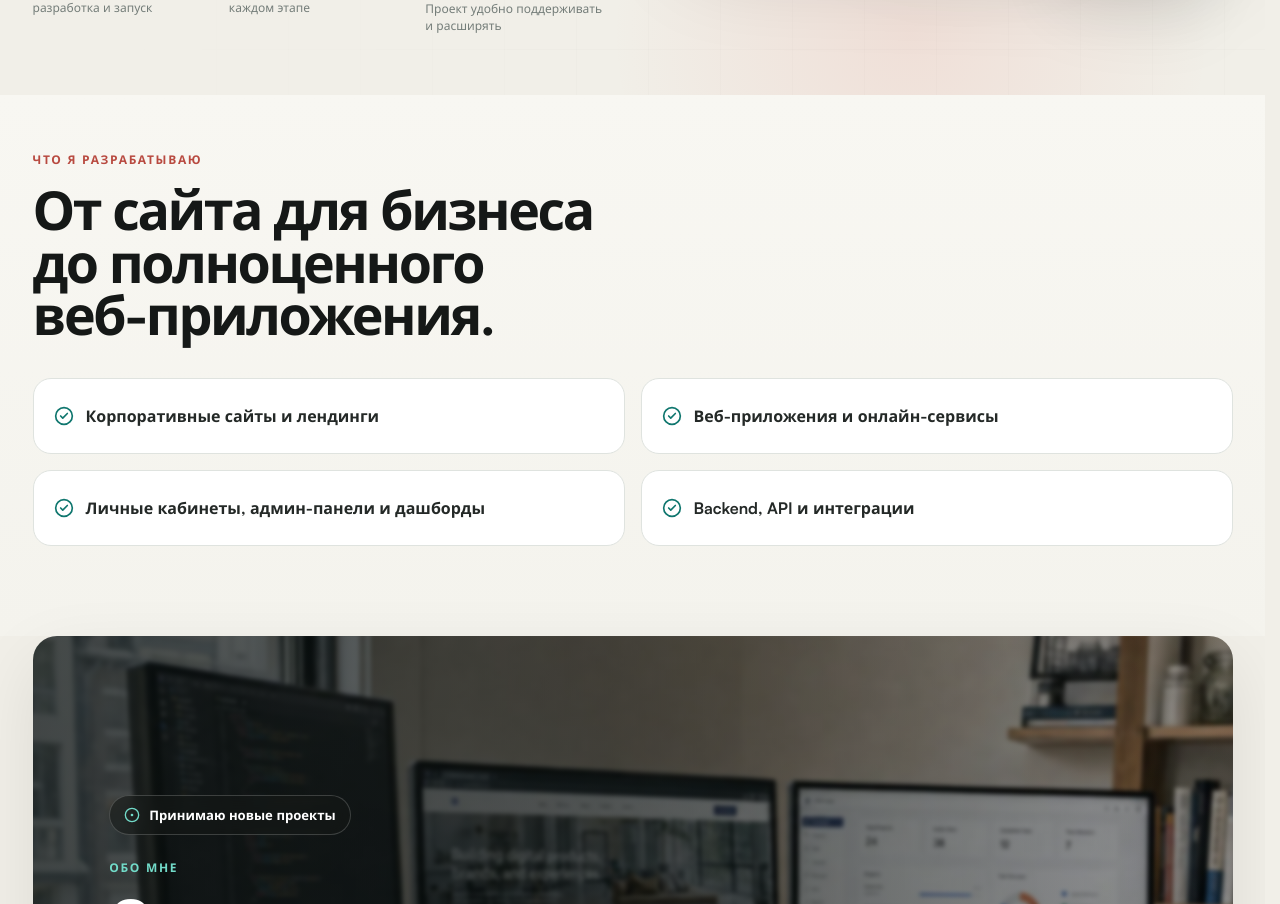
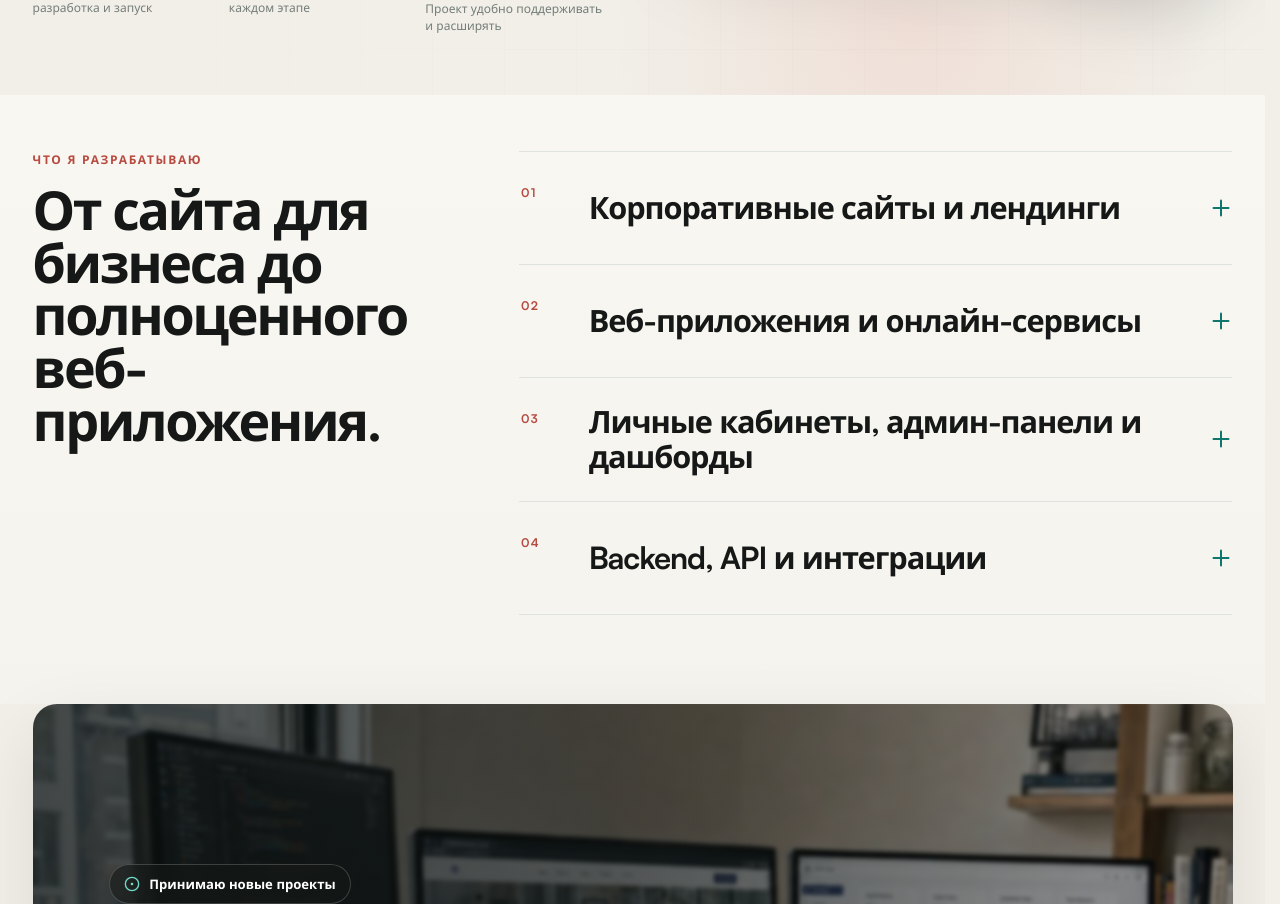
Before and after one commit to Aleks-man/portfolio, a React (Vite) app: page / in a window 1280 px wide. Shown: the part 750-1654 px from the top of the page. Built offline with nearby package versions, Linux system fonts and the light colour scheme; no server answers.

Commit message:
feat: add interactive service overview to homepage

```diff
--- a/src/components/OverviewSection.tsx
+++ b/src/components/OverviewSection.tsx
@@ -1,4 +1,3 @@
-import { CheckCircle2 } from 'lucide-react'
 import type { PortfolioContent } from '../content/portfolio'
 
 type OverviewSectionProps = {
@@ -7,19 +6,27 @@ type OverviewSectionProps = {
 
 export function OverviewSection({ overview }: OverviewSectionProps) {
   return (
-    <section className="section section--intro" aria-label={overview.kicker}>
+    <section className="section section--intro overview-section" aria-label={overview.kicker}>
       <div className="section__header">
         <p className="section__kicker">{overview.kicker}</p>
         <h2>{overview.title}</h2>
       </div>
-      <div className="service-grid">
-        {overview.services.map((service) => (
-          <div className="service" key={service}>
-            <CheckCircle2 size={20} aria-hidden="true" />
-            <span>{service}</span>
-          </div>
+      <ol className="overview-list">
+        {overview.services.map((service, index) => (
+          <li className="overview-list__item" key={service.title}>
+            <details className="overview-list__details">
+              <summary>
+                <span className="overview-list__number" aria-hidden="true">
+                  {String(index + 1).padStart(2, '0')}
+                </span>
+                <span className="overview-list__title">{service.title}</span>
+                <span className="overview-list__toggle" aria-hidden="true" />
+              </summary>
+              <p>{service.description}</p>
+            </details>
+          </li>
         ))}
-      </div>
+      </ol>
     </section>
   )
 }
--- a/src/content/portfolio.en.ts
+++ b/src/content/portfolio.en.ts
@@ -53,10 +53,26 @@ export const englishContent = {
       kicker: "What I build",
       title: "From business websites to complete web applications.",
       services: [
-        "Corporate websites and landing pages",
-        "Web applications and online services",
-        "Customer portals, admin panels, and dashboards",
-        "Backend, APIs, and integrations",
+        {
+          title: "Corporate websites and landing pages",
+          description:
+            "They clearly present a company, service, or product, build trust, and help generate enquiries, calls, and orders.",
+        },
+        {
+          title: "Web applications and online services",
+          description:
+            "Online products where users can sign in, place orders, make calculations, or work with data directly in their browser.",
+        },
+        {
+          title: "Customer portals, admin panels, and dashboards",
+          description:
+            "Dedicated workspaces where clients and teams can manage enquiries, users, documents, tasks, and business metrics.",
+        },
+        {
+          title: "Backend, APIs, and integrations",
+          description:
+            "The server-side foundation that stores and processes data, connects the website to payments, CRM, and other services, and automates routine workflows.",
+        },
       ],
     },
     homeAbout: {
--- a/src/content/portfolio.ru.ts
+++ b/src/content/portfolio.ru.ts
@@ -58,10 +58,26 @@ export const russianContent = {
       kicker: "Что я разрабатываю",
       title: "От сайта для бизнеса до полноценного веб-приложения.",
       services: [
-        "Корпоративные сайты и лендинги",
-        "Веб-приложения и онлайн-сервисы",
-        "Личные кабинеты, админ-панели и дашборды",
-        "Backend, API и интеграции",
+        {
+          title: "Корпоративные сайты и лендинги",
+          description:
+            "Понятно рассказывают о компании, услуге или продукте, вызывают доверие и помогают получать заявки, звонки и заказы.",
+        },
+        {
+          title: "Веб-приложения и онлайн-сервисы",
+          description:
+            "Онлайн-продукты, в которых пользователь может зарегистрироваться, оформить заказ, выполнить расчёт или работать с данными прямо в браузере.",
+        },
+        {
+          title: "Личные кабинеты, админ-панели и дашборды",
+          description:
+            "Рабочие разделы для клиентов и сотрудников, где можно управлять заявками, пользователями, документами, задачами и показателями.",
+        },
+        {
+          title: "Backend, API и интеграции",
+          description:
+            "Серверная основа проекта: сохраняет и обрабатывает данные, связывает сайт с оплатой, CRM и другими сервисами, автоматизирует рутинные процессы.",
+        },
       ],
     },
     homeAbout: {
--- a/src/styles/home-sections.css
+++ b/src/styles/home-sections.css
@@ -1,37 +1,109 @@
 /* Home page sections */
-.service-grid,
 .stack-grid {
   display: grid;
   gap: 16px;
 }
 
-.service-grid {
-  grid-template-columns: repeat(2, minmax(0, 1fr));
+.overview-section {
+  display: grid;
+  grid-template-columns: minmax(260px, 0.7fr) minmax(0, 1.3fr);
+  gap: clamp(48px, 8vw, 120px);
+  align-items: start;
 }
 
-.service {
-  min-height: 76px;
-  gap: 12px;
-  padding: 20px;
-  border: 1px solid var(--line);
-  border-radius: var(--radius);
-  background: var(--surface);
-  color: var(--ink-soft);
-  font-weight: 650;
-  box-shadow: none;
-  transition:
-    transform var(--duration-base) var(--ease-standard),
-    border-color var(--duration-fast) ease;
+.overview-section .section__header {
+  margin-bottom: 0;
 }
 
-.service:hover {
-  border-color: rgba(38, 153, 135, 0.35);
-  transform: translateY(-3px);
+.overview-list {
+  margin: 0;
+  padding: 0;
+  border-top: 1px solid var(--line);
+  list-style: none;
 }
 
-.service svg {
-  flex: 0 0 auto;
+.overview-list__item {
+  border-bottom: 1px solid var(--line);
+}
+
+.overview-list__details summary {
+  min-height: 112px;
+  padding: 26px 2px;
+  display: grid;
+  grid-template-columns: 42px minmax(0, 1fr) 18px;
+  gap: clamp(14px, 2vw, 28px);
+  align-items: center;
+  list-style: none;
+  cursor: pointer;
+}
+
+.overview-list__details summary::-webkit-details-marker {
+  display: none;
+}
+
+.overview-list__number {
+  align-self: start;
+  padding-top: 7px;
+  color: var(--coral-dark);
+  font-size: var(--text-xs);
+  font-weight: 760;
+  letter-spacing: 0.1em;
+}
+
+.overview-list__title {
+  color: var(--ink);
+  font-size: clamp(1.35rem, 2.4vw, 2.25rem);
+  font-weight: 720;
+  line-height: 1.15;
+  letter-spacing: -0.035em;
+}
+
+.overview-list__toggle {
+  position: relative;
+  width: 18px;
+  height: 18px;
+  justify-self: end;
+}
+
+.overview-list__toggle::before,
+.overview-list__toggle::after {
+  content: '';
+  position: absolute;
+  top: 50%;
+  left: 50%;
+  width: 17px;
+  height: 2px;
+  border-radius: var(--pill);
+  background: var(--teal-dark);
+  transform: translate(-50%, -50%);
+  transition:
+    background var(--duration-fast) ease,
+    transform var(--duration-base) var(--ease-standard);
+}
+
+.overview-list__toggle::after {
+  transform: translate(-50%, -50%) rotate(90deg);
+}
+
+.overview-list__details[open] .overview-list__toggle::after {
+  transform: translate(-50%, -50%) rotate(0);
+}
+
+.overview-list__details summary:hover .overview-list__title {
   color: var(--teal-dark);
+}
+
+.overview-list__details summary:hover .overview-list__toggle::before,
+.overview-list__details summary:hover .overview-list__toggle::after {
+  background: var(--coral-dark);
+}
+
+.overview-list__details > p {
+  max-width: 720px;
+  margin: -7px 36px 0 72px;
+  padding-bottom: 30px;
+  color: var(--muted);
+  line-height: 1.7;
 }
 
 .stack-grid {
--- a/src/styles/responsive.css
+++ b/src/styles/responsive.css
@@ -18,12 +18,16 @@
     margin: 0 auto;
   }
 
-  .service-grid,
   .stack-grid,
   .section--split,
   .process-grid,
   .contact {
     grid-template-columns: 1fr;
+  }
+
+  .overview-section {
+    grid-template-columns: 1fr;
+    gap: 32px;
   }
 
   .contact {
@@ -269,10 +273,6 @@
     flex-direction: column;
   }
 
-  .service {
-    align-items: flex-start;
-  }
-
   .contact {
     padding: 56px 0 28px;
     gap: 38px;
@@ -323,6 +323,37 @@
 
   .hero__highlight span {
     margin-top: 0;
+  }
+
+  .overview-list__details summary {
+    min-height: 92px;
+    padding: 22px 0;
+    grid-template-columns: 32px minmax(0, 1fr) 12px;
+    gap: 12px;
+  }
+
+  .overview-list__number {
+    padding-top: 4px;
+  }
+
+  .overview-list__title {
+    font-size: 1.25rem;
+  }
+
+  .overview-list__toggle {
+    width: 14px;
+    height: 14px;
+  }
+
+  .overview-list__toggle::before,
+  .overview-list__toggle::after {
+    width: 13px;
+  }
+
+  .overview-list__details > p {
+    margin: -4px 12px 0 44px;
+    padding-bottom: 24px;
+    font-size: 0.92rem;
   }
 
   .product-visual {
```
